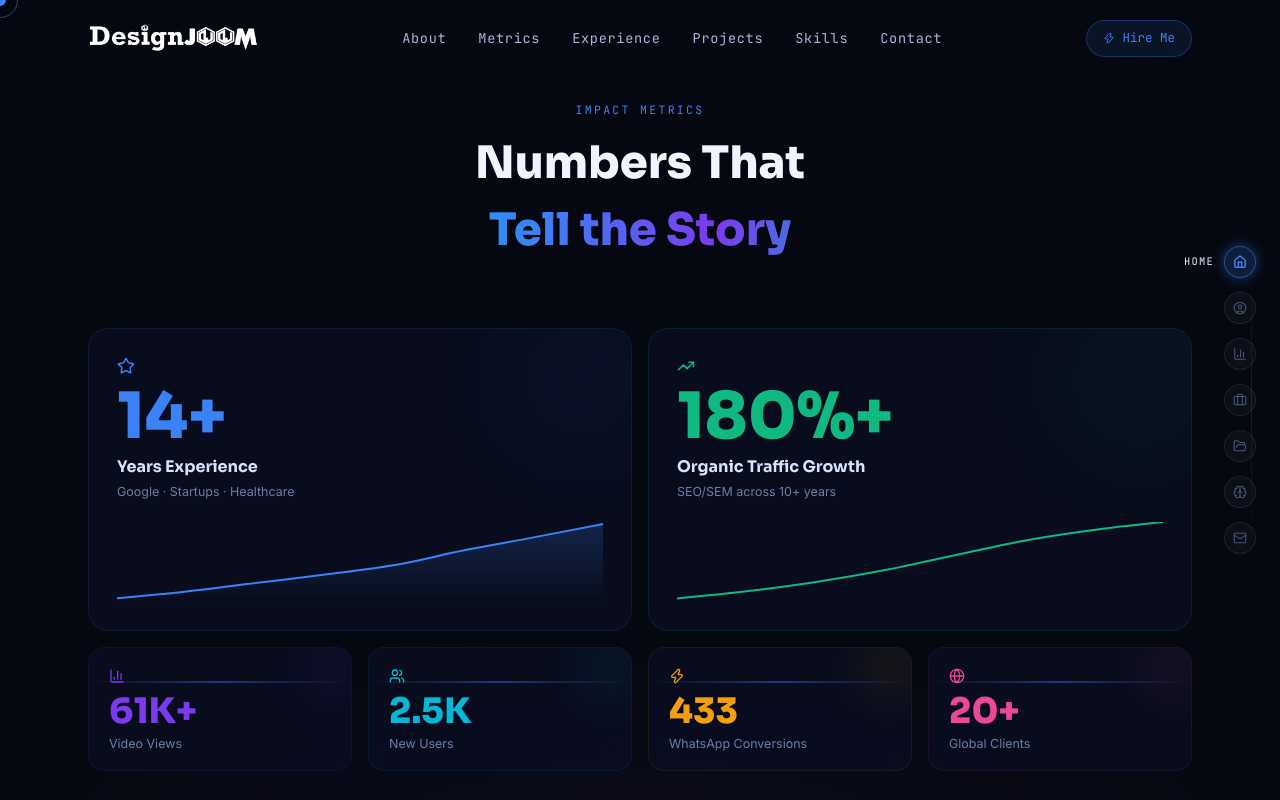
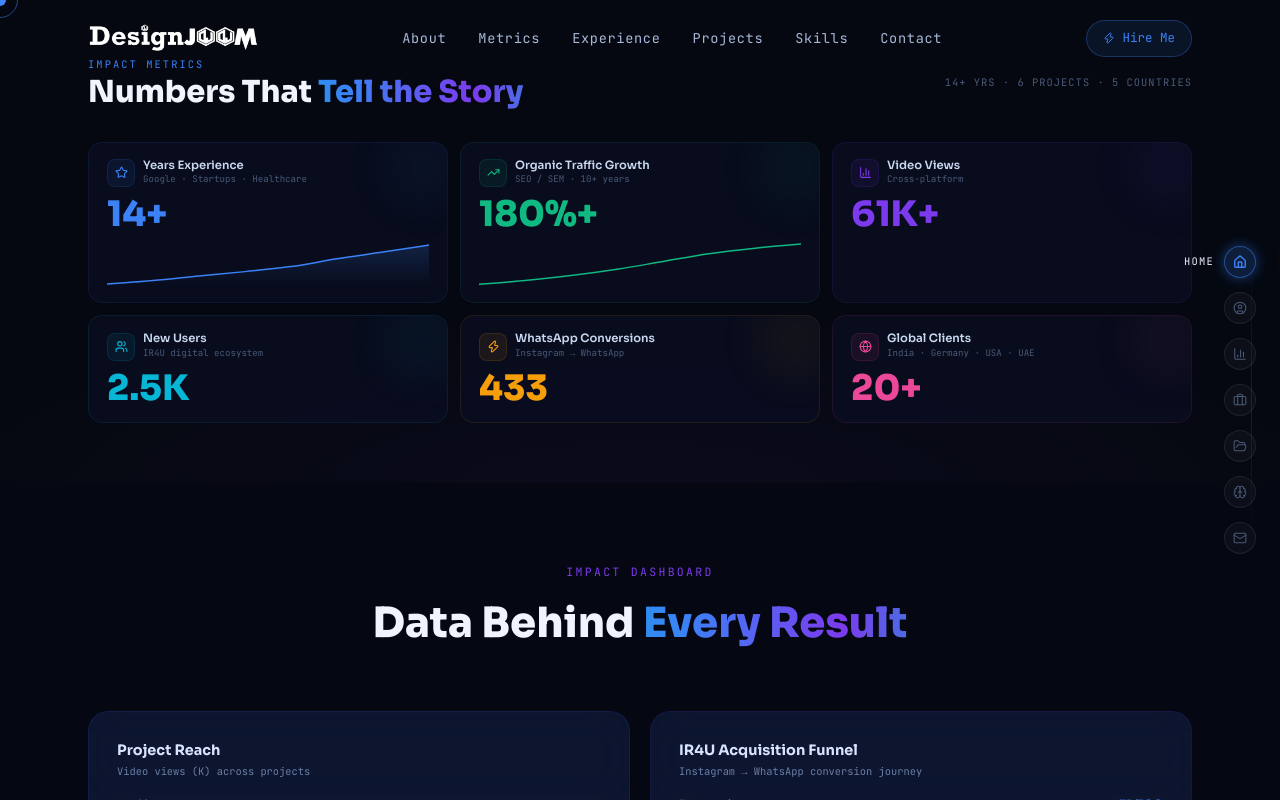
Before and after one commit to ajayspi/ajay-kiran-ai-digital-transformation, a React (Vite) app: page / in a window 1280 px wide. Both pictures are taken after a click on the button "METRICS". Shown: the part 1555-2355 px from the top of the page. Built offline with nearby package versions, Linux system fonts and the light colour scheme; the HTML template or start-up script is replaced by a standard one.

Commit message:
Update files from Figma Make

```diff
--- a/src/App.tsx
+++ b/src/App.tsx
@@ -515,88 +515,90 @@ function CrawlStrip() {
   );
 }
 
-// ─── Metrics — Bento Grid ─────────────────────────────────────────────────────
+// ─── Metrics — Compact Viewport-fit ──────────────────────────────────────────
 
 function Metrics() {
-  const HERO = [
-    { value: 14, suffix: "+", label: "Years Experience", sub: "Google · Startups · Healthcare", icon: Star, color: P.blue },
-    { value: 180, suffix: "%+", label: "Organic Traffic Growth", sub: "SEO/SEM across international clients", icon: TrendingUp, color: P.green },
-  ];
-  const SMALL = [
-    { value: 60900, suffix: "+", label: "Video Views", icon: BarChart3, color: P.violet },
-    { value: 2534, suffix: "", label: "New Users", icon: Users, color: P.cyan },
-    { value: 433, suffix: "", label: "WhatsApp Conversions", icon: Zap, color: P.amber },
-    { value: 20, suffix: "+", label: "Global Clients", icon: Globe, color: P.pink },
+  const ALL = [
+    { value: 14,    suffix: "+",   label: "Years Experience",      sub: "Google · Startups · Healthcare", icon: Star,     color: P.blue,   chart: "area", data: GROWTH_DATA, key: "users" },
+    { value: 180,   suffix: "%+",  label: "Organic Traffic Growth", sub: "SEO / SEM · 10+ years",         icon: TrendingUp,color: P.green,  chart: "line", data: GROWTH_DATA, key: "growth" },
+    { value: 60900, suffix: "+",   label: "Video Views",            sub: "Cross-platform",                icon: BarChart3, color: P.violet, chart: null,   data: null,        key: null },
+    { value: 2534,  suffix: "",    label: "New Users",              sub: "IR4U digital ecosystem",        icon: Users,     color: P.cyan,   chart: null,   data: null,        key: null },
+    { value: 433,   suffix: "",    label: "WhatsApp Conversions",   sub: "Instagram → WhatsApp",          icon: Zap,       color: P.amber,  chart: null,   data: null,        key: null },
+    { value: 20,    suffix: "+",   label: "Global Clients",         sub: "India · Germany · USA · UAE",   icon: Globe,     color: P.pink,   chart: null,   data: null,        key: null },
   ];
 
   return (
-    <section id="metrics" style={{ padding: "100px 0", background: "radial-gradient(ellipse 80% 40% at 50% 100%,rgba(124,58,237,0.06) 0%,transparent 70%)" }}>
+    <section id="metrics" style={{ padding: "56px 0 60px", background: "radial-gradient(ellipse 80% 50% at 50% 100%,rgba(124,58,237,0.05) 0%,transparent 70%)" }}>
       <div className="max-w-6xl mx-auto px-6">
-        <div className="text-center mb-16 reveal">
-          <div style={{ fontFamily: "'JetBrains Mono',monospace", fontSize: "0.72rem", color: P.blue, letterSpacing: "0.2em", marginBottom: 12 }}>IMPACT METRICS</div>
-          <h2 style={{ fontFamily: "'Sora',sans-serif", fontSize: "clamp(1.8rem,4vw,2.8rem)", fontWeight: 800, color: "#f0f4ff" }}>
-            Numbers That<br /><span className="text-shimmer">Tell the Story</span>
+
+        {/* Header — compact */}
+        <div className="flex items-center justify-between mb-8 reveal">
+          <div>
+            <div style={{ fontFamily: "'JetBrains Mono',monospace", fontSize: "0.65rem", color: P.blue, letterSpacing: "0.2em", marginBottom: 4 }}>IMPACT METRICS</div>
+            <h2 style={{ fontFamily: "'Sora',sans-serif", fontSize: "clamp(1.4rem,2.5vw,1.9rem)", fontWeight: 800, color: "#f0f4ff", lineHeight: 1.1 }}>
+              Numbers That <span className="text-shimmer">Tell the Story</span>
             </h2>
           </div>
+          <div style={{ fontFamily: "'JetBrains Mono',monospace", fontSize: "0.65rem", color: "#4a5a78", letterSpacing: "0.1em" }}>14+ YRS · 6 PROJECTS · 5 COUNTRIES</div>
+        </div>
 
-        {/* Bento grid */}
-        <div style={{ display: "grid", gridTemplateColumns: "repeat(12,1fr)", gridTemplateRows: "auto auto", gap: 16, minWidth: 0 }}>
+        {/* 3-column grid — two rows of 3 */}
+        <div style={{ display: "grid", gridTemplateColumns: "repeat(3,1fr)", gap: 12, minWidth: 0 }}>
+          {ALL.map((m, i) => {
+            const Icon = m.icon;
+            return (
+              <div key={i} className="glass card-hover reveal" style={{
+                borderRadius: 14,
+                padding: "16px 18px",
+                border: `1px solid ${m.color}1a`,
+                position: "relative",
+                overflow: "hidden",
+                transitionDelay: `${i * 55}ms`,
+                minWidth: 0,
+              }}>
+                {/* Glow orb */}
+                <div style={{ position: "absolute", top: -16, right: -16, width: 80, height: 80, borderRadius: "50%", background: m.color, opacity: 0.06, filter: "blur(24px)" }} />
 
-          {/* Hero metric 1 — large card with mini area chart */}
-          <div className="glass card-hover reveal" style={{ gridColumn: "1 / 7", gridRow: "1", borderRadius: 20, padding: 28, border: `1px solid ${P.blue}22`, position: "relative", overflow: "hidden", transitionDelay: "0ms" }}>
-            <div style={{ position: "absolute", top: -40, right: -40, width: 180, height: 180, borderRadius: "50%", background: P.blue, opacity: 0.05, filter: "blur(50px)" }} />
-            <Star size={18} style={{ color: P.blue, marginBottom: 10 }} />
-            <div style={{ fontFamily: "'Sora',sans-serif", fontWeight: 800, fontSize: "clamp(2.6rem,5vw,4rem)", color: P.blue, lineHeight: 1 }}>
-              <Counter value={14} suffix="+" />
+                {/* Top row — icon + label */}
+                <div style={{ display: "flex", alignItems: "center", gap: 8, marginBottom: 10 }}>
+                  <div style={{ width: 28, height: 28, borderRadius: 8, background: `${m.color}14`, border: `1px solid ${m.color}22`, display: "flex", alignItems: "center", justifyContent: "center", flexShrink: 0 }}>
+                    <Icon size={13} style={{ color: m.color }} />
                   </div>
-            <div style={{ fontFamily: "'Sora',sans-serif", fontWeight: 700, fontSize: "1rem", color: "#d8e4ff", marginTop: 6 }}>{HERO[0].label}</div>
-            <div style={{ fontSize: "0.78rem", color: "#6b7fa8", marginTop: 4 }}>{HERO[0].sub}</div>
-            <div style={{ marginTop: 20, height: 80, minHeight: 80 }}>
-              <ResponsiveContainer width="100%" height={80} minWidth={0}>
-                <AreaChart data={GROWTH_DATA} margin={{ top: 0, right: 0, bottom: 0, left: 0 }}>
-                  <defs>
-                    <linearGradient id="blueGrad" x1="0" y1="0" x2="0" y2="1">
-                      <stop offset="0%" stopColor={P.blue} stopOpacity={0.35} />
-                      <stop offset="100%" stopColor={P.blue} stopOpacity={0} />
-                    </linearGradient>
-                  </defs>
-                  <Area type="monotone" dataKey="users" stroke={P.blue} strokeWidth={2} fill="url(#blueGrad)" dot={false} isAnimationActive={false} />
-                  <Tooltip {...tooltipStyle} formatter={(v) => [`${v} users`, "New Users"]} />
-                </AreaChart>
-              </ResponsiveContainer>
+                  <div>
+                    <div style={{ fontFamily: "'Sora',sans-serif", fontWeight: 600, fontSize: "0.72rem", color: "#c8d8f0", lineHeight: 1.2 }}>{m.label}</div>
+                    <div style={{ fontFamily: "'JetBrains Mono',monospace", fontSize: "0.57rem", color: "#4a5a78", marginTop: 1 }}>{m.sub}</div>
                   </div>
                 </div>
 
-          {/* Hero metric 2 — growth chart */}
-          <div className="glass card-hover reveal" style={{ gridColumn: "7 / 13", gridRow: "1", borderRadius: 20, padding: 28, border: `1px solid ${P.green}22`, position: "relative", overflow: "hidden", transitionDelay: "80ms" }}>
-            <div style={{ position: "absolute", top: -40, right: -40, width: 180, height: 180, borderRadius: "50%", background: P.green, opacity: 0.05, filter: "blur(50px)" }} />
-            <TrendingUp size={18} style={{ color: P.green, marginBottom: 10 }} />
-            <div style={{ fontFamily: "'Sora',sans-serif", fontWeight: 800, fontSize: "clamp(2.6rem,5vw,4rem)", color: P.green, lineHeight: 1 }}>
-              <Counter value={180} suffix="%+" />
+                {/* Number */}
+                <div style={{ fontFamily: "'Sora',sans-serif", fontWeight: 800, fontSize: "clamp(1.6rem,2.8vw,2.2rem)", color: m.color, lineHeight: 1 }}>
+                  <Counter value={m.value} suffix={m.suffix} />
                 </div>
-            <div style={{ fontFamily: "'Sora',sans-serif", fontWeight: 700, fontSize: "1rem", color: "#d8e4ff", marginTop: 6 }}>Organic Traffic Growth</div>
-            <div style={{ fontSize: "0.78rem", color: "#6b7fa8", marginTop: 4 }}>SEO/SEM across 10+ years</div>
-            <div style={{ marginTop: 20, height: 80, minHeight: 80 }}>
-              <ResponsiveContainer width="100%" height={80} minWidth={0}>
-                <LineChart data={GROWTH_DATA} margin={{ top: 0, right: 0, bottom: 0, left: 0 }}>
-                  <Line type="monotone" dataKey="growth" stroke={P.green} strokeWidth={2} dot={false} isAnimationActive={false} />
-                  <Tooltip {...tooltipStyle} formatter={(v) => [`${v}%`, "Growth"]} />
+
+                {/* Inline sparkline for the two chart cards */}
+                {m.chart && m.data && m.key && (
+                  <div style={{ marginTop: 10, height: 44, minHeight: 44 }}>
+                    <ResponsiveContainer width="100%" height={44} minWidth={0}>
+                      {m.chart === "area" ? (
+                        <AreaChart data={m.data} margin={{ top: 2, right: 0, bottom: 0, left: 0 }}>
+                          <defs>
+                            <linearGradient id={`grad-${i}`} x1="0" y1="0" x2="0" y2="1">
+                              <stop offset="0%" stopColor={m.color} stopOpacity={0.3} />
+                              <stop offset="100%" stopColor={m.color} stopOpacity={0} />
+                            </linearGradient>
+                          </defs>
+                          <Area type="monotone" dataKey={m.key} stroke={m.color} strokeWidth={1.5} fill={`url(#grad-${i})`} dot={false} isAnimationActive={false} />
+                          <Tooltip {...tooltipStyle} formatter={(v) => [`${v}`, m.label]} />
+                        </AreaChart>
+                      ) : (
+                        <LineChart data={m.data} margin={{ top: 2, right: 0, bottom: 0, left: 0 }}>
+                          <Line type="monotone" dataKey={m.key} stroke={m.color} strokeWidth={1.5} dot={false} isAnimationActive={false} />
+                          <Tooltip {...tooltipStyle} formatter={(v) => [`${v}%`, m.label]} />
                         </LineChart>
+                      )}
                     </ResponsiveContainer>
                   </div>
-          </div>
-
-          {/* Small metric cards */}
-          {SMALL.map((m, i) => {
-            const Icon = m.icon;
-            return (
-              <div key={i} className="glass card-hover reveal scan-effect" style={{ gridColumn: `${1 + i * 3} / ${4 + i * 3}`, gridRow: "2", borderRadius: 16, padding: "20px 20px 16px", border: `1px solid ${m.color}18`, position: "relative", overflow: "hidden", transitionDelay: `${160 + i * 60}ms` }}>
-                <div style={{ position: "absolute", top: -20, right: -20, width: 80, height: 80, borderRadius: "50%", background: m.color, opacity: 0.06, filter: "blur(20px)" }} />
-                <Icon size={16} style={{ color: m.color, marginBottom: 10 }} />
-                <div style={{ fontFamily: "'Sora',sans-serif", fontWeight: 800, fontSize: "clamp(1.6rem,3vw,2.2rem)", color: m.color, lineHeight: 1 }}>
-                  <Counter value={m.value} suffix={m.suffix} />
-                </div>
-                <div style={{ fontSize: "0.78rem", color: "#6b7fa8", marginTop: 6 }}>{m.label}</div>
+                )}
               </div>
             );
           })}
```
Lines whose indentation alone changed are shown as unchanged.
